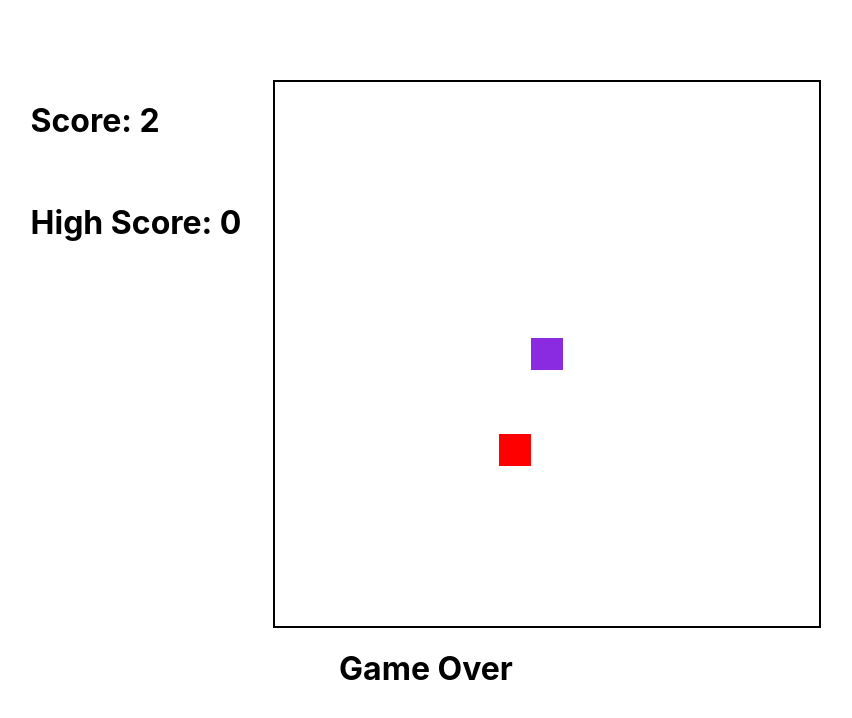
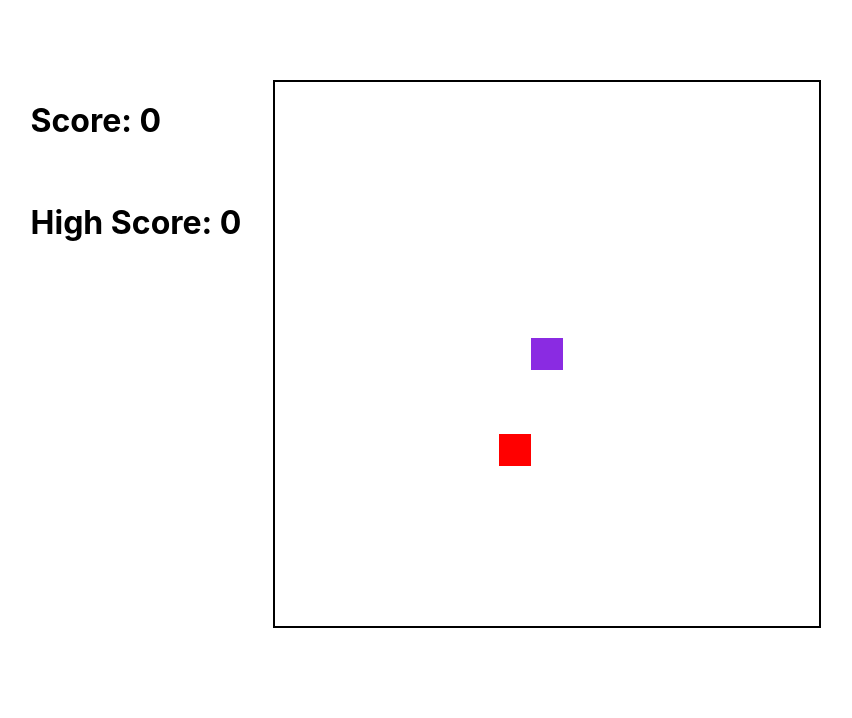
Before and after one commit to RedemptiaBlue/snake, a React (Create React App) app: page / in a window 1280 px wide. Shown: the top 718 px of the page, without its empty margins (214-1066 px from the left). Built offline with nearby package versions, Linux system fonts and the light colour scheme.

Commit message:
edited game over rendering logic to prevent game over at start, set score to zero

```diff
--- a/src/App.js
+++ b/src/App.js
@@ -9,9 +9,10 @@ function App() {
     x: Math.floor(Math.random() * 16) * 2,
     y: Math.floor(Math.random() * 16) * 2,
   });
-  const [score, setScore] = useState(2);
+  const [score, setScore] = useState(0);
   const [highScore, setHighScore] = useState(0);
   const [start, setStart] = useState(false);
+  const [gameOver, setGamOver] = useState(false);
   const [snakeCoords, setSnakeCoords] = useState([]);
 
   window.addEventListener("keydown", (e) => handleKeyDown(e));
@@ -47,7 +48,8 @@ function App() {
         setDirection("down");
         break;
       case "Enter":
-        if (!start) {
+        if (!start) setStart(true);
+        if (!gameOver) {
           setX(16);
           setY(16);
           setDirection("left");
@@ -92,7 +94,7 @@ function App() {
               });
             }
           } else {
-            setStart(false);
+            setGamOver(true);
             collision = true;
           }
           break;
@@ -110,7 +112,7 @@ function App() {
               });
             }
           } else {
-            setStart(false);
+            setGamOver(true);
             collision = true;
           }
           break;
@@ -128,7 +130,7 @@ function App() {
               });
             }
           } else {
-            setStart(false);
+            setGamOver(true);
             collision = true;
           }
           break;
@@ -146,7 +148,7 @@ function App() {
               });
             }
           } else {
-            setStart(false);
+            setGamOver(true);
             collision = true;
           }
           break;
@@ -199,8 +201,8 @@ function App() {
     );
   }
 
-  function gameOver() {
-    if (!start) {
+  function renderGameOver() {
+    if (start && gameOver) {
       return <h1 id="GameOver">Game Over</h1>;
     } else return;
   }
@@ -218,7 +220,7 @@ function App() {
           {buildSnake()}
         </div>
       </div>
-      {gameOver()}
+      {renderGameOver()}
     </div>
   );
 }
```
